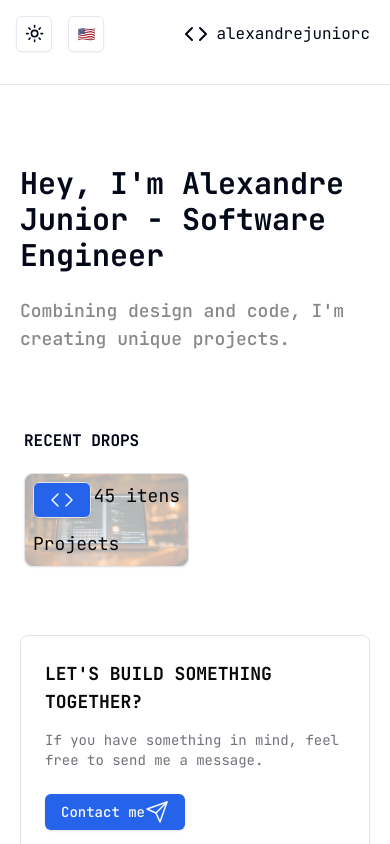
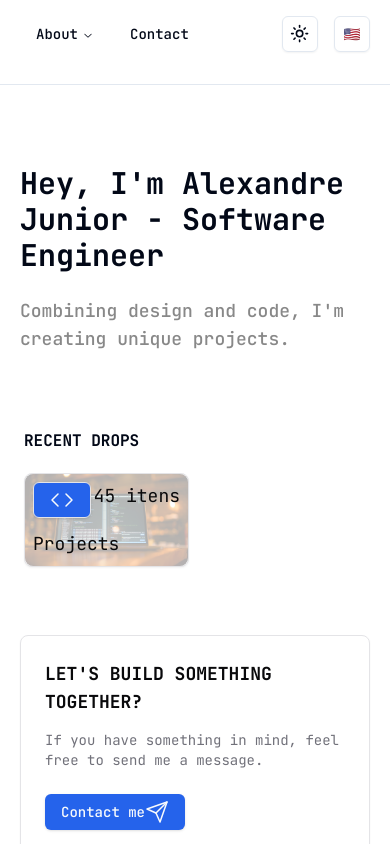
Before and after one commit to alexandrejuniorc/portfolio, a Next.js app: page /en-US in a window 390 px wide. Shown: the top 844 px of the page. Built offline with nearby package versions, Linux system fonts and the light colour scheme.

Commit message:
refactor: :recycle: fix layout header on screen mobile

```diff
--- a/src/components/header/index.tsx
+++ b/src/components/header/index.tsx
@@ -39,8 +39,9 @@ export function Header() {
   const { dictionary, interpolation } = getDictionaryUseClient(lang as Locale);
 
   return (
-    <header className="mx-auto flex max-w-5xl items-center justify-between gap-20 px-5 py-4 xl:px-0 flex-row-reverse lg:flex-row">
-      <Link href="/" className="flex items-center gap-2">
+    // <header className="mx-auto flex max-w-5xl items-center justify-between gap-20 px-5 py-4 xl:px-0 flex-row-reverse lg:flex-row">
+    <header className="mx-auto items-center px-5 gap-20 py-4 xl:px-0 md:flex md:flex-row md:justify-between max-w-5xl">
+      <Link href="/" className="hidden md:flex items-center gap-2">
         <Code />
         <h2>alexandrejuniorc</h2>
       </Link>
@@ -107,8 +108,10 @@ export function Header() {
           </NavigationMenuList>
         </NavigationMenu>
 
-        <ModeToggle />
-        <Lang />
+        <div className="flex gap-4 items-center">
+          <ModeToggle />
+          <Lang />
+        </div>
       </div>
     </header>
   );
```
